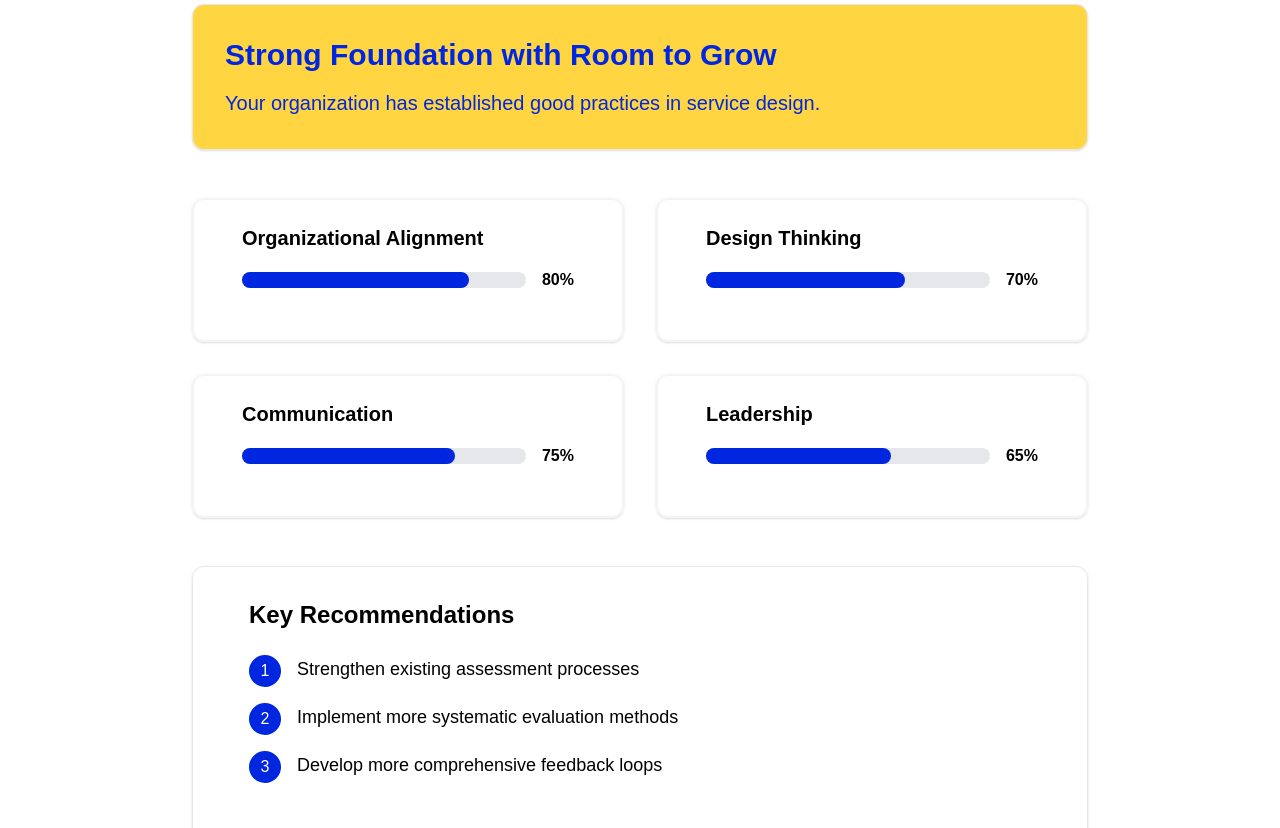
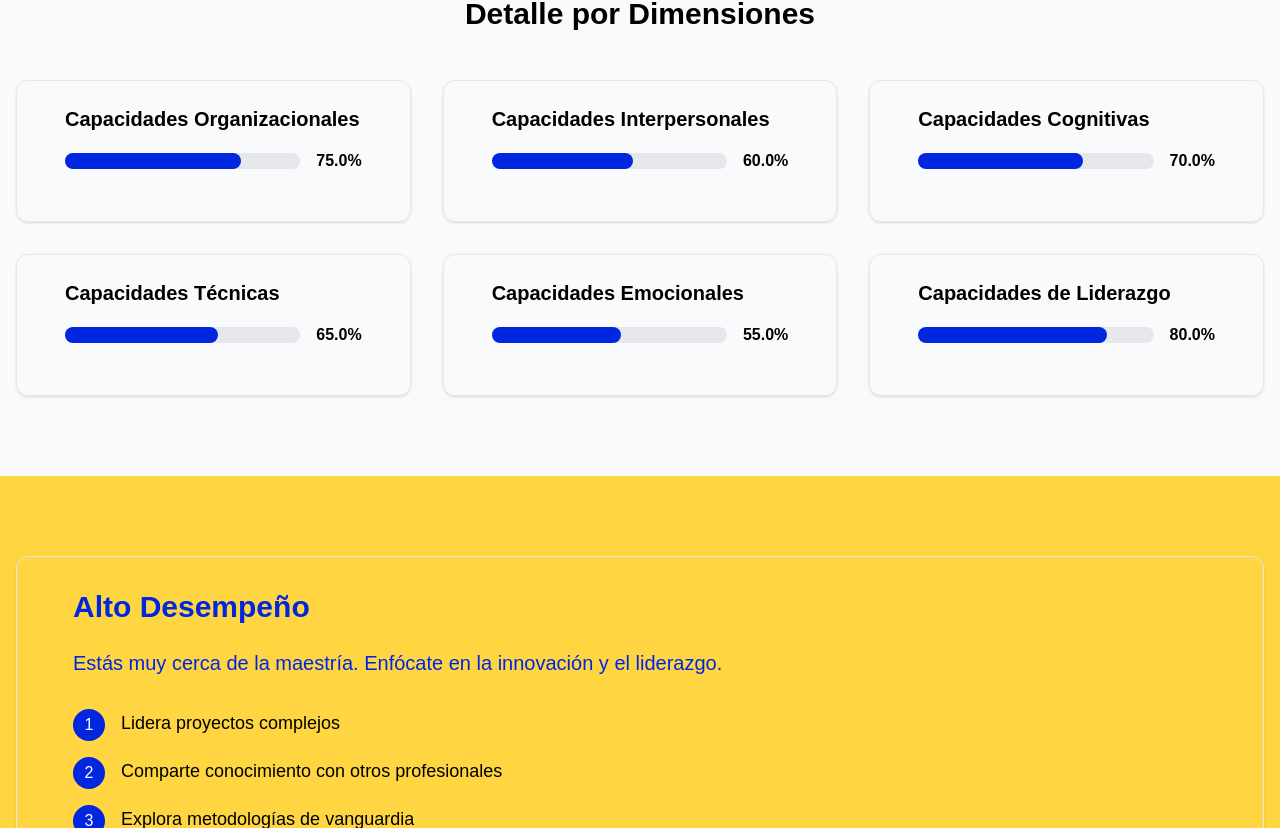
Before and after one commit to cbussalleu/Self-Assessment-v0.1, a Next.js app: page /results in a window 1280 px wide. Shown: the part 492-1320 px from the top of the page. Built offline with nearby package versions, Linux system fonts and the light colour scheme.

Commit message:
Update page.js

```diff
--- a/src/app/results/page.js
+++ b/src/app/results/page.js
@@ -8,22 +8,33 @@ export default function ResultsPage() {
   const [loading, setLoading] = useState(true);
 
   useEffect(() => {
+    // Aquí podrías hacer una llamada a tu API para obtener los resultados
+    // Por ahora usaremos datos de ejemplo
     setResults({
-      score: 75,
-      level: "Proficient",
-      title: "Strong Foundation with Room to Grow",
-      description: "Your organization has established good practices in service design.",
-      recommendations: [
-        "Strengthen existing assessment processes",
-        "Implement more systematic evaluation methods",
-        "Develop more comprehensive feedback loops"
+      totalScore: 65,
+      masteryLevel: {
+        level: 4,
+        description: "Avanzado",
+        recommendations: "Alto desempeño, perfeccionar especialidades"
+      },
+      dimensionScores: [
+        75, // Capacidades Organizacionales
+        60, // Capacidades Interpersonales
+        70, // Capacidades Cognitivas
+        65, // Capacidades Técnicas
+        55, // Capacidades Emocionales
+        80  // Capacidades de Liderazgo
       ],
-      areas: [
-        { name: "Organizational Alignment", score: 80 },
-        { name: "Design Thinking", score: 70 },
-        { name: "Communication", score: 75 },
-        { name: "Leadership", score: 65 }
+      recommendations: {
+        title: "Alto Desempeño",
+        description: "Estás muy cerca de la maestría. Enfócate en la innovación y el liderazgo.",
+        generalRecommendations: [
+          "Lidera proyectos complejos",
+          "Comparte conocimiento con otros profesionales",
+          "Explora metodologías de vanguardia",
+          "Desarrolla pensamiento estratégico"
         ]
+      }
     });
     setLoading(false);
   }, []);
@@ -31,7 +42,7 @@ export default function ResultsPage() {
   if (loading) {
     return (
       <div className="min-h-screen flex items-center justify-center">
-        <div className="text-2xl">Loading your results...</div>
+        <div className="text-2xl">Cargando resultados...</div>
       </div>
     );
   }
@@ -39,76 +50,78 @@ export default function ResultsPage() {
   if (!results) {
     return (
       <div className="min-h-screen flex items-center justify-center">
-        <div className="text-2xl">No results found</div>
+        <div className="text-2xl">No se encontraron resultados</div>
       </div>
     );
   }
 
   return (
-    <div className="min-h-screen font-westmount">
+    <div className="min-h-screen font-westmount bg-gray-50">
       {/* Hero Section */}
       <section className="bg-[#0026df] text-white py-24">
         <div className="container mx-auto px-4">
           <div className="max-w-3xl mx-auto text-center">
-            <h1 className="text-5xl font-bold mb-8">Your Assessment Results</h1>
-            <div className="text-8xl font-bold mb-4">{results.score}%</div>
-            <p className="text-2xl">{results.level}</p>
+            <h1 className="text-4xl font-bold mb-8">Resultados de tu Autoevaluación</h1>
+            <div className="text-8xl font-bold mb-4">{results.totalScore.toFixed(1)}%</div>
+            <p className="text-2xl">{results.masteryLevel.description}</p>
           </div>
         </div>
       </section>
 
-      {/* Results Content */}
+      {/* Dimensiones */}
       <section className="py-20">
         <div className="container mx-auto px-4">
-          <div className="max-w-4xl mx-auto">
-            {/* Overview Card */}
-            <Card className="mb-12 bg-[#FFD642]">
-              <CardContent className="p-8">
-                <h2 className="text-3xl font-bold text-[#0026df] mb-4">{results.title}</h2>
-                <p className="text-xl text-[#0026df]">{results.description}</p>
-              </CardContent>
-            </Card>
-
-            {/* Areas Assessment */}
-            <div className="grid grid-cols-1 md:grid-cols-2 gap-8 mb-12">
-              {results.areas.map((area, index) => (
-                <Card key={index} className="p-6 border-2 border-gray-100">
+          <h2 className="text-3xl font-bold text-center mb-12">Detalle por Dimensiones</h2>
+          <div className="grid md:grid-cols-2 lg:grid-cols-3 gap-8">
+            {[
+              "Capacidades Organizacionales",
+              "Capacidades Interpersonales",
+              "Capacidades Cognitivas",
+              "Capacidades Técnicas",
+              "Capacidades Emocionales",
+              "Capacidades de Liderazgo"
+            ].map((dimension, index) => (
+              <Card key={dimension} className="p-6">
                 <CardContent>
-                    <h3 className="text-xl font-semibold mb-4">{area.name}</h3>
+                  <h3 className="text-xl font-semibold mb-4">{dimension}</h3>
                   <div className="flex items-center gap-4">
                     <div className="w-full bg-gray-200 rounded-full h-4">
                       <div
                         className="bg-[#0026df] h-4 rounded-full"
-                          style={{ width: `${area.score}%` }}
+                        style={{ width: `${results.dimensionScores[index]}%` }}
                       ></div>
                     </div>
-                      <span className="font-bold">{area.score}%</span>
+                    <span className="font-bold">{results.dimensionScores[index].toFixed(1)}%</span>
                   </div>
                 </CardContent>
               </Card>
             ))}
           </div>
+        </div>
+      </section>
 
-            {/* Recommendations */}
+      {/* Recomendaciones */}
+      <section className="bg-[#FFD642] py-20">
+        <div className="container mx-auto px-4">
           <Card className="p-8">
             <CardContent>
-                <h2 className="text-2xl font-bold mb-6">Key Recommendations</h2>
+              <h2 className="text-3xl font-bold mb-6 text-[#0026df]">{results.recommendations.title}</h2>
+              <p className="text-xl mb-8 text-[#0026df]">{results.recommendations.description}</p>
               <div className="space-y-4">
-                  {results.recommendations.map((recommendation, index) => (
+                {results.recommendations.generalRecommendations.map((rec, index) => (
                   <div key={index} className="flex items-start gap-4">
                     <div className="flex-shrink-0">
                       <div className="rounded-full bg-[#0026df] w-8 h-8 flex items-center justify-center text-white">
                         {index + 1}
                       </div>
                     </div>
-                      <p className="text-lg">{recommendation}</p>
+                    <p className="text-lg">{rec}</p>
                   </div>
                 ))}
               </div>
             </CardContent>
           </Card>
         </div>
-        </div>
       </section>
     </div>
   );
```
Lines whose indentation alone changed are shown as unchanged.
